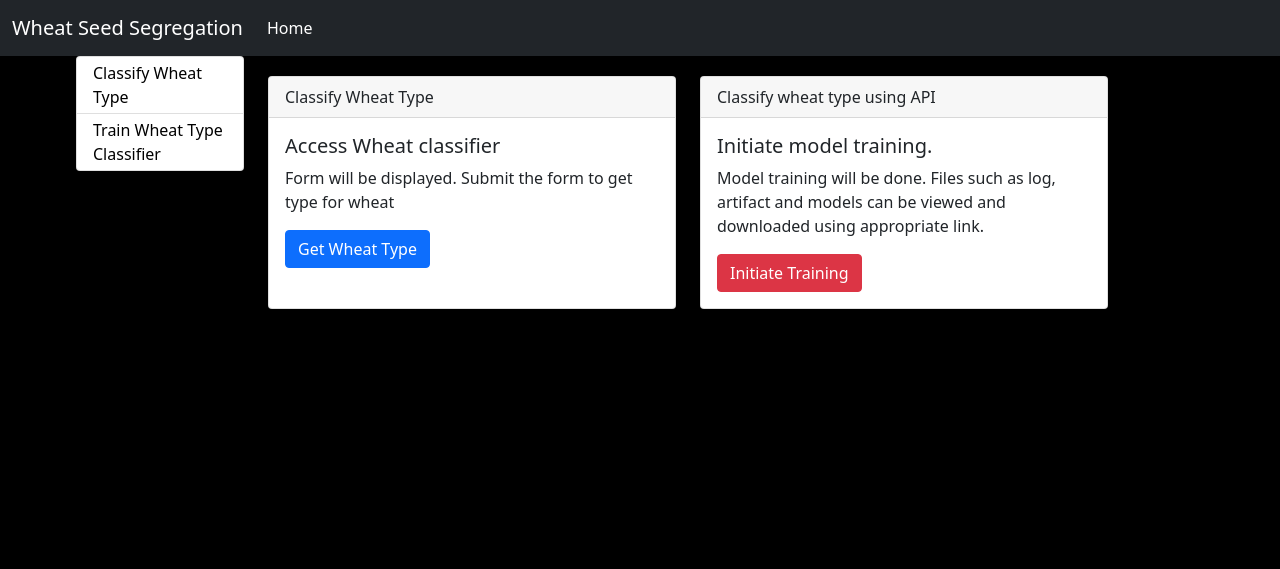
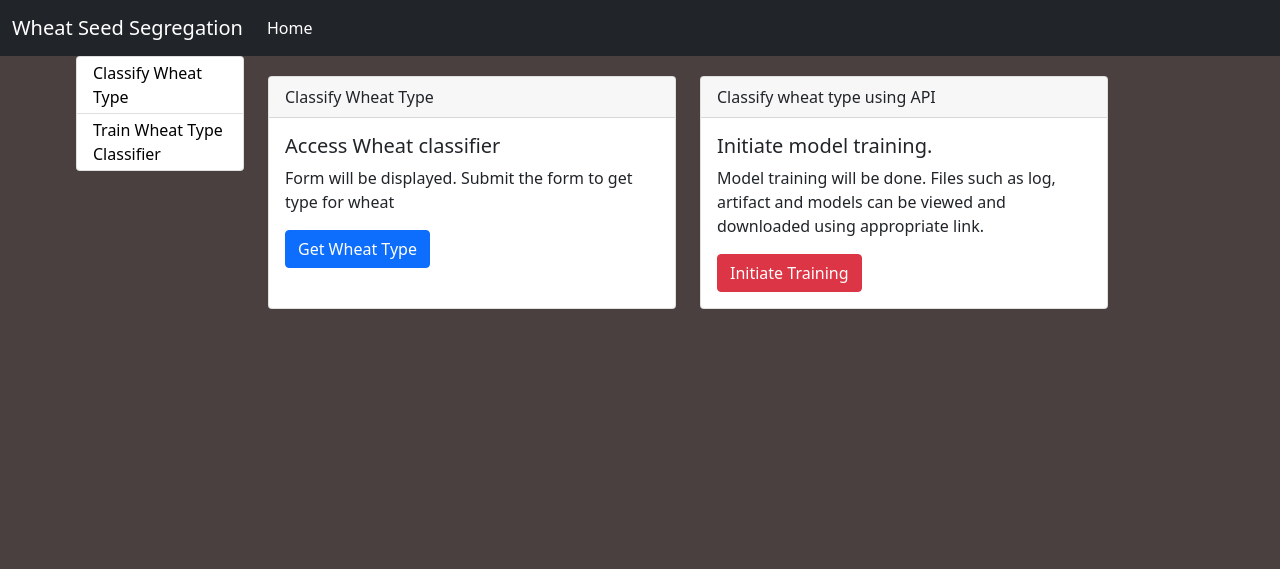
Before and after one commit to Rishav-hub/Wheat-Seed-Segregation, a Flask app: page / in a window 1280 px wide. Shown: the top 569 px of the page. Run offline with Flask 2, Linux system fonts and the light colour scheme; some libraries are stand-ins or nearby versions.

Commit message:
changed background color

```diff
--- a/templates/header.html
+++ b/templates/header.html
@@ -39,7 +39,7 @@ table-layout: fixed;
     word-wrap: break-word;
 }
 </style>
-<body style="background-color: #000000;" >
+<body style="background-color: #4a4040;" >
 
     <!---
 
```
